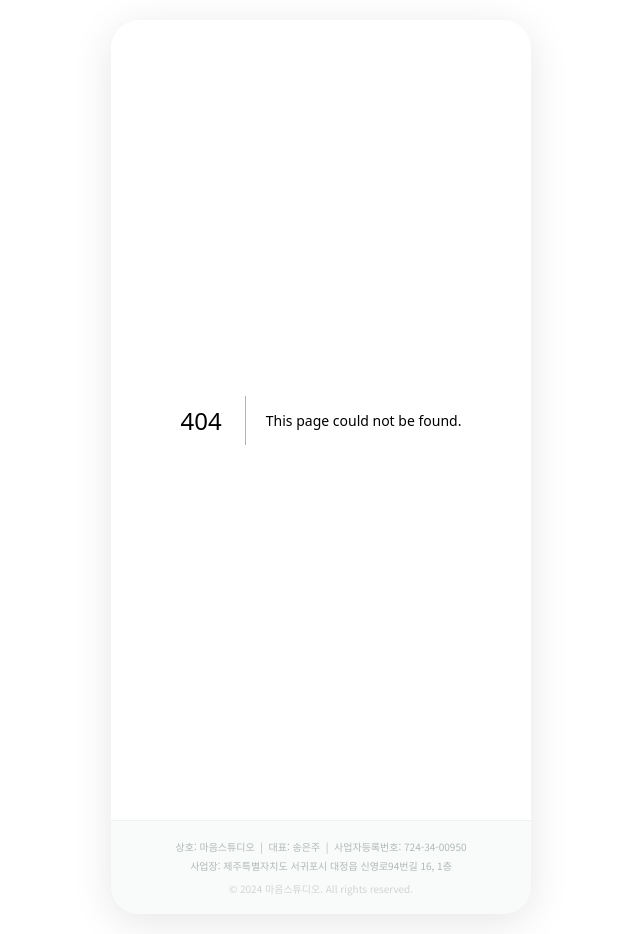
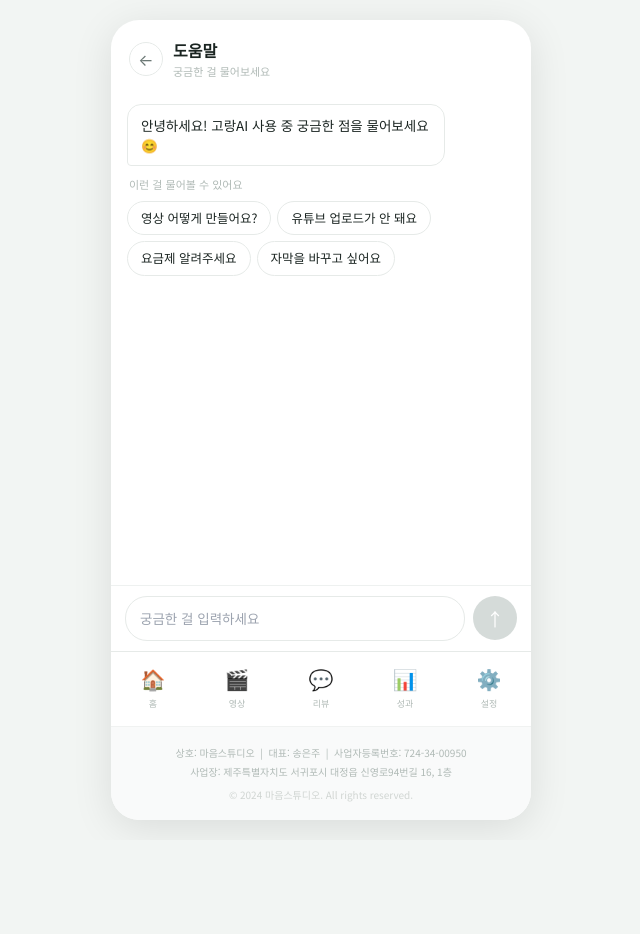
Before and after one commit to jaewoojaewoo777-rgb/gorang-ai, a Next.js app: page /help in a window 1280 px wide. Before the commit this address had no page. Shown: the whole page, without its empty margins (319-959 px from the left). After the commit the page ends 840 px from the top, so only its background shows below. Built offline with nearby package versions, Linux system fonts and the light colour scheme.

Commit message:
Create page.js

```diff
--- /dev/null
+++ b/app/help/page.js
@@ -0,0 +1,144 @@
+'use client'
+import { useState, useRef, useEffect } from 'react'
+import { useRouter } from 'next/navigation'
+import { BottomNav, TopBar, PrimaryBtn } from '../../components/ui'
+
+const SUGGESTIONS = [
+  '영상 어떻게 만들어요?',
+  '유튜브 업로드가 안 돼요',
+  '요금제 알려주세요',
+  '자막을 바꾸고 싶어요',
+]
+
+export default function HelpPage() {
+  const router = useRouter()
+  const [messages, setMessages] = useState([
+    { role: 'assistant', content: '안녕하세요! 고랑AI 사용 중 궁금한 점을 물어보세요 😊', logId: null },
+  ])
+  const [input, setInput] = useState('')
+  const [loading, setLoading] = useState(false)
+  const scrollRef = useRef()
+
+  useEffect(() => {
+    scrollRef.current?.scrollTo({ top: scrollRef.current.scrollHeight, behavior: 'smooth' })
+  }, [messages, loading])
+
+  const send = async (text) => {
+    const q = (text ?? input).trim()
+    if (!q || loading) return
+    setInput('')
+    const history = messages.filter(m => m.role === 'user' || m.role === 'assistant')
+      .map(m => ({ role: m.role, content: m.content }))
+    setMessages(p => [...p, { role: 'user', content: q }])
+    setLoading(true)
+    try {
+      const res = await fetch('/api/chatbot', {
+        method: 'POST', headers: { 'Content-Type': 'application/json' },
+        body: JSON.stringify({ question: q, history }),
+      })
+      const data = await res.json()
+      if (data.ok) {
+        setMessages(p => [...p, { role: 'assistant', content: data.answer, logId: data.logId, feedback: null }])
+      } else {
+        setMessages(p => [...p, { role: 'assistant', content: '죄송해요, 답변을 못 만들었어요. 잠시 후 다시 시도해주세요.', logId: null }])
+      }
+    } catch {
+      setMessages(p => [...p, { role: 'assistant', content: '연결에 문제가 있어요. 잠시 후 다시 시도해주세요.', logId: null }])
+    }
+    setLoading(false)
+  }
+
+  const sendFeedback = async (idx, fb) => {
+    const m = messages[idx]
+    if (!m.logId) return
+    setMessages(p => p.map((x, i) => i === idx ? { ...x, feedback: fb } : x))
+    try {
+      await fetch('/api/chatbot', {
+        method: 'PATCH', headers: { 'Content-Type': 'application/json' },
+        body: JSON.stringify({ logId: m.logId, feedback: fb }),
+      })
+    } catch {}
+  }
+
+  return (
+    <div style={{ flex:1, display:'flex', flexDirection:'column', height:'100%' }}>
+      <TopBar title="도움말" sub="궁금한 걸 물어보세요" />
+
+      <div ref={scrollRef} style={{ flex:1, overflowY:'auto', padding:'12px 16px 16px' }}>
+        {messages.map((m, i) => (
+          <div key={i} style={{ display:'flex', justifyContent: m.role === 'user' ? 'flex-end' : 'flex-start', marginBottom:10 }}>
+            <div style={{ maxWidth:'82%' }}>
+              <div style={{
+                padding:'10px 13px', borderRadius:14, fontSize:13.5, lineHeight:1.5, whiteSpace:'pre-wrap',
+                background: m.role === 'user' ? '#1D9E75' : '#fff',
+                color: m.role === 'user' ? '#fff' : '#1A2421',
+                border: m.role === 'user' ? 'none' : '1.5px solid #E6EAE8',
+                borderBottomRightRadius: m.role === 'user' ? 4 : 14,
+                borderBottomLeftRadius: m.role === 'user' ? 14 : 4,
+              }}>
+                {m.content}
+              </div>
+              {/* 피드백 버튼 (어시스턴트 답변 + logId 있을 때만) */}
+              {m.role === 'assistant' && m.logId && (
+                <div style={{ display:'flex', gap:6, marginTop:5, paddingLeft:4 }}>
+                  {m.feedback == null ? (
+                    <>
+                      <button onClick={() => sendFeedback(i, 1)}
+                        style={{ border:'1px solid #E6EAE8', background:'#fff', borderRadius:8, padding:'3px 9px', fontSize:12, cursor:'pointer', color:'#6B7875' }}>👍 도움됐어요</button>
+                      <button onClick={() => sendFeedback(i, -1)}
+                        style={{ border:'1px solid #E6EAE8', background:'#fff', borderRadius:8, padding:'3px 9px', fontSize:12, cursor:'pointer', color:'#6B7875' }}>👎 별로예요</button>
+                    </>
+                  ) : (
+                    <span style={{ fontSize:11, color:'#B0BAB6' }}>
+                      {m.feedback === 1 ? '👍 피드백 감사해요!' : '👎 운영팀이 확인할게요'}
+                    </span>
+                  )}
+                </div>
+              )}
+            </div>
+          </div>
+        ))}
+
+        {loading && (
+          <div style={{ display:'flex', justifyContent:'flex-start', marginBottom:10 }}>
+            <div style={{ padding:'10px 14px', borderRadius:14, background:'#fff', border:'1.5px solid #E6EAE8', fontSize:13, color:'#B0BAB6' }}>
+              답변 작성 중...
+            </div>
+          </div>
+        )}
+
+        {/* 추천 질문 (대화 시작 전에만) */}
+        {messages.length <= 1 && !loading && (
+          <div style={{ marginTop:8 }}>
+            <div style={{ fontSize:11, color:'#B0BAB6', marginBottom:8, paddingLeft:2 }}>이런 걸 물어볼 수 있어요</div>
+            <div style={{ display:'flex', flexWrap:'wrap', gap:6 }}>
+              {SUGGESTIONS.map(s => (
+                <button key={s} onClick={() => send(s)}
+                  style={{ border:'1.5px solid #E6EAE8', background:'#fff', borderRadius:18, padding:'7px 13px', fontSize:12.5, cursor:'pointer', color:'#1A2421' }}>
+                  {s}
+                </button>
+              ))}
+            </div>
+          </div>
+        )}
+      </div>
+
+      {/* 입력창 */}
+      <div style={{ padding:'10px 14px', borderTop:'1px solid #EEF1F0', background:'#fff', display:'flex', gap:8 }}>
+        <input
+          value={input}
+          onChange={e => setInput(e.target.value)}
+          onKeyDown={e => { if (e.key === 'Enter') send() }}
+          placeholder="궁금한 걸 입력하세요"
+          style={{ flex:1, padding:'11px 14px', borderRadius:22, border:'1.5px solid #E6EAE8', fontSize:13.5, outline:'none' }}
+        />
+        <button onClick={() => send()} disabled={!input.trim() || loading}
+          style={{ width:44, height:44, borderRadius:'50%', border:'none', background: input.trim() && !loading ? '#1D9E75' : '#D5DBD9', color:'#fff', fontSize:18, cursor: input.trim() && !loading ? 'pointer' : 'not-allowed', flexShrink:0 }}>
+          ↑
+        </button>
+      </div>
+
+      <BottomNav />
+    </div>
+  )
+}
```
